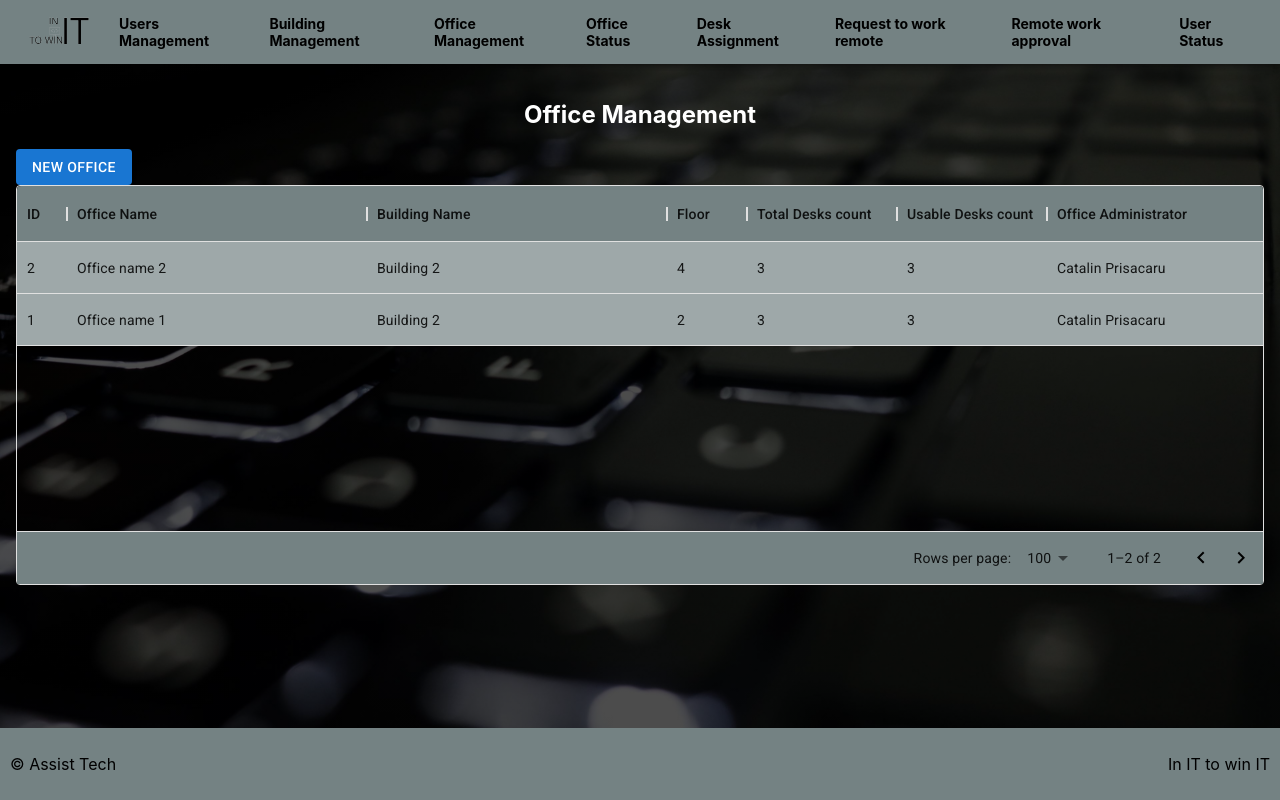
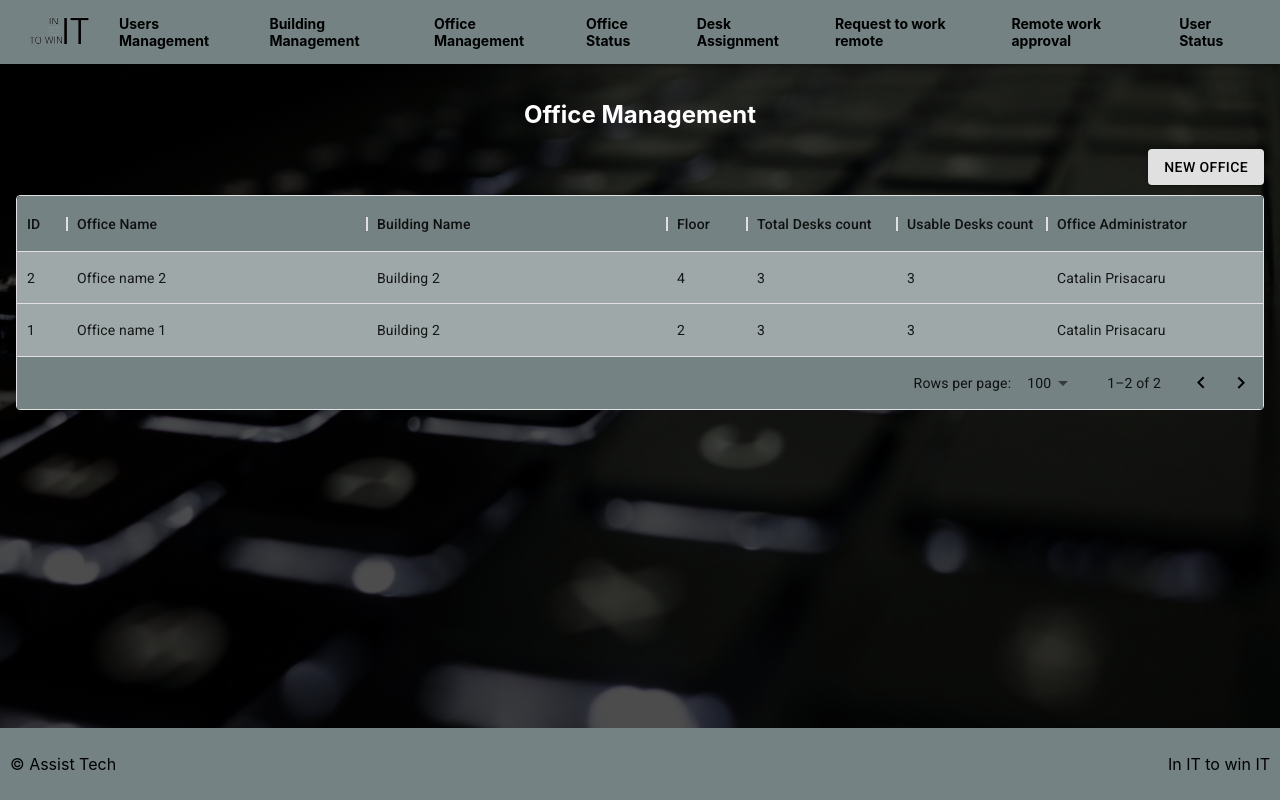
Before and after one commit to Catalinx99/assist-tech, a React (Create React App) app: page /office-management in a window 1280 px wide. Built offline with nearby package versions, Linux system fonts and the light colour scheme; data requests are answered from the project's data file.

Commit message:
Request remote (#31)
* create request to work remote page

* update button styles on office management

```diff
--- a/src/components/OfficeManagement/OfficeManagement.js
+++ b/src/components/OfficeManagement/OfficeManagement.js
@@ -33,7 +33,8 @@ const OfficeManagement = () => {
         return (
           <Button
             variant="outlined"
-            color="primary"
+            color="inherit"
+            className="button"
             onClick={(event) => {
               setSelectedOffices(cellValues.row)
               setOpen(true);
@@ -96,18 +97,20 @@ const OfficeManagement = () => {
     <div className='appContainer'>
       <div>
         <h2> Office Management </h2>
+        <div className="rightFormButton">
           <Button
             onClick={() => {
               setSelectedOffices({});
               setOpen(true);
             }}
             variant="contained"
-          color="primary"
+            color="inherit"
           >
             New office
           </Button>
-        <div style={{ height: 400, width: '100%' }}>
-          <DataGrid rows={offices} columns={columns} />
+        </div>
+        <div style={{ width: '100%' }}>
+          <DataGrid rows={offices} columns={columns} autoHeight />
         </div>
         <GenericModal
           open={open}
--- a/src/components/RequestToWorkRemote/RequestToWorkRemote.js
+++ b/src/components/RequestToWorkRemote/RequestToWorkRemote.js
@@ -73,7 +73,7 @@ const RequestToWorkRemote = () => {
                 requests.map(item => (
                   <div key={item.id}>
                     <Typography sx={{ mb: 1.5, fontSize: 17 }} color="text.secondary">
-                      Percentage: {item.percentage} %
+                      Remote work time: {item.percentage} %
                     </Typography>
                     <Typography sx={{ mb: 1.5, fontSize: 17 }} color="text.secondary">
                       Reason: {item.reason}
--- a/src/index.css
+++ b/src/index.css
@@ -30,3 +30,12 @@ code {
 .MuiDataGrid-columnHeaders, .MuiDataGrid-footerContainer  {
   background-color: rgb(116 130 131);
 }
+
+.rightFormButton {
+  display: flex;
+  flex-direction: row-reverse;
+  margin: 10px 0;
+}
+.rightFormButton .MuiButton-containedInherit:hover {
+  color: black;
+}
```
Lines whose indentation alone changed are shown as unchanged.
